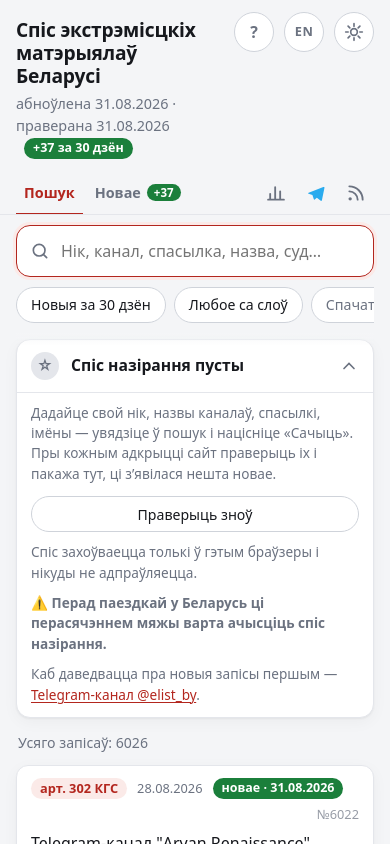
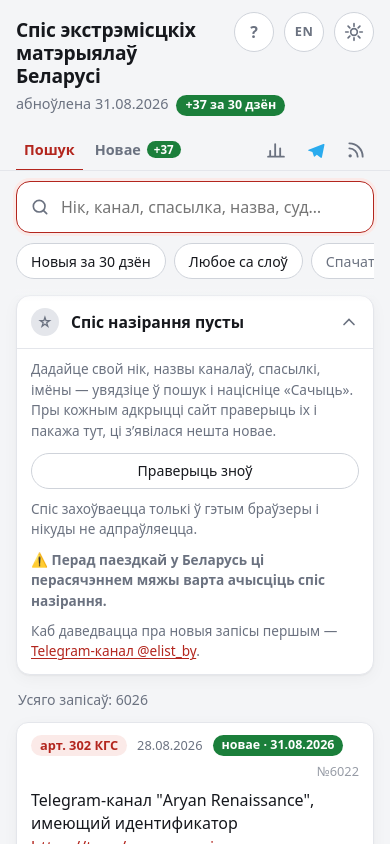
Before and after one commit to it-beard/elist, a React (Vite) app: page / in a window 390 px wide. Shown: the top 844 px of the page. Built offline with nearby package versions, Linux system fonts and the light colour scheme.

Commit message:
refactor: replace checkedAt label with unified updated timestamp in header and remove redundant CSS class

```diff
--- a/src/components/Header.jsx
+++ b/src/components/Header.jsx
@@ -6,9 +6,9 @@
 export default function Header({ meta, items, online, onHelp }) {
   const { t, lang } = useLang();
   const recent = items ? items.filter((it) => isRecent(it.added)).length : 0;
-  // Час апошняй праверкі крыніцы. Cron у GitHub Actions спазняецца на гадзіны,
-  // таму паказваем факт, а не прагноз. Старыя кэшы meta без checkedAt — толькі дата.
-  const checkedStr = checkedLabel(meta, t, lang);
+  // Час апошняга абнаўлення базы (checkedAt пішацца пры кожным паспяховым запуску
+  // update.mjs). Старыя кэшы meta без checkedAt — толькі дата.
+  const updatedStr = updatedLabel(meta, t, lang);
   return (
     <header className="top wrap">
       <div className="top-row">
@@ -20,8 +20,7 @@
       <p className="sub">
         {meta ? (
           <>
-            {t.updated} <time dateTime={meta.updated}>{fmtDate(meta.updated)}</time>
-            {checkedStr && <>{' · '}<span className="checked" title={t.twiceDaily}>{t.checkedAt(checkedStr)}</span></>}
+            {t.updated} <time dateTime={meta.checkedAt || meta.updated} title={t.twiceDaily}>{updatedStr}</time>
             {recent > 0 && <span className="badge-new">{t.recent(recent, NEW_DAYS)}</span>}
           </>
         ) : ' '}
@@ -32,7 +31,7 @@
   );
 }
 
-function checkedLabel(meta, t, lang) {
+function updatedLabel(meta, t, lang) {
   if (meta?.checkedAt) {
     const rel = relDay(meta.checkedAt);
     const time = fmtTime(meta.checkedAt, lang);
--- a/src/styles.css
+++ b/src/styles.css
@@ -160,7 +160,6 @@
   .top { padding-top: 18px; }
   h1 { font-size: 1.2rem; }
 
-  .sub .checked { display: block; }
   .tabs { margin-top: 10px; overflow-x: auto; scrollbar-width: none; }
   .tabs::-webkit-scrollbar { display: none; }
   .tab { padding: 9px 8px; font-size: .9rem; white-space: nowrap; }
```
